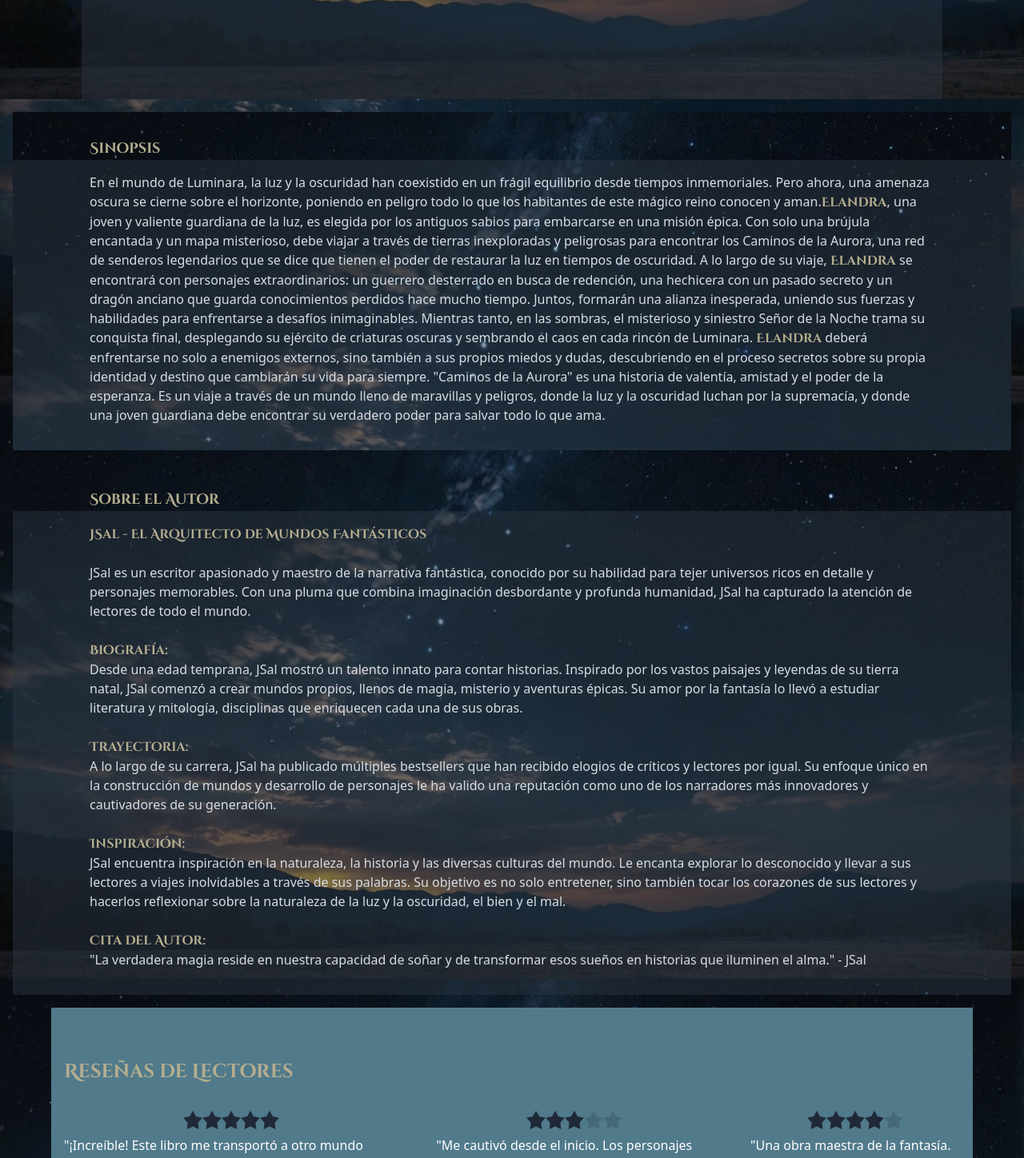
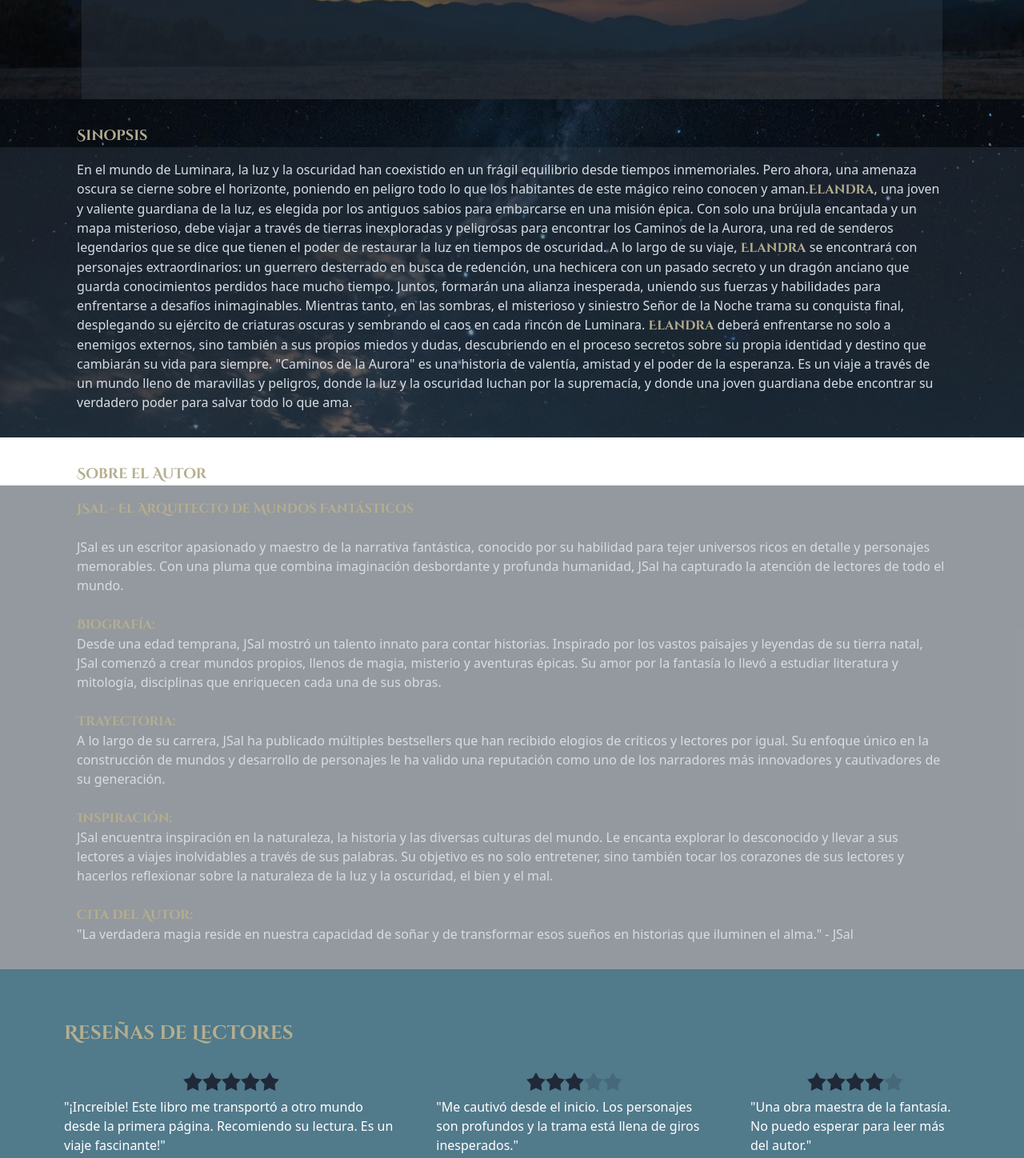
Before and after one commit to johasandoval/BookLaunchPage, a React (Vite) app: page / in a window 1280 px wide. Shown: the part 740-2188 px from the top of the page at 80% size. Built offline with nearby package versions, Linux system fonts and the light colour scheme; a web font is replaced by a local one.

Commit message:
change in Main molecule

```diff
--- a/src/components/molecules/Main.jsx
+++ b/src/components/molecules/Main.jsx
@@ -8,11 +8,9 @@
 const Main = () => {
   return (
     <>
-      <div className="bg-bg-pattern bg-contain bg-center hero-content flex flex-col">
-        <Sinopsis />
-        <Autor />
-        <Resenas />
-      </div>
+      <Sinopsis />
+      <Autor />
+      <Resenas />
       <Comprar />
       <Contacto />
     </>
```
